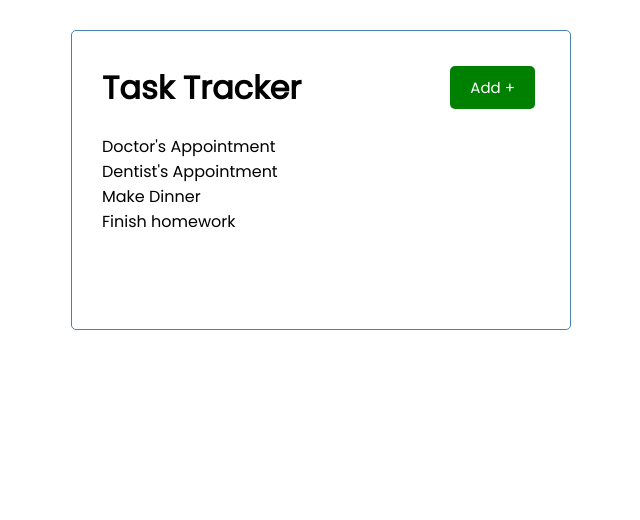
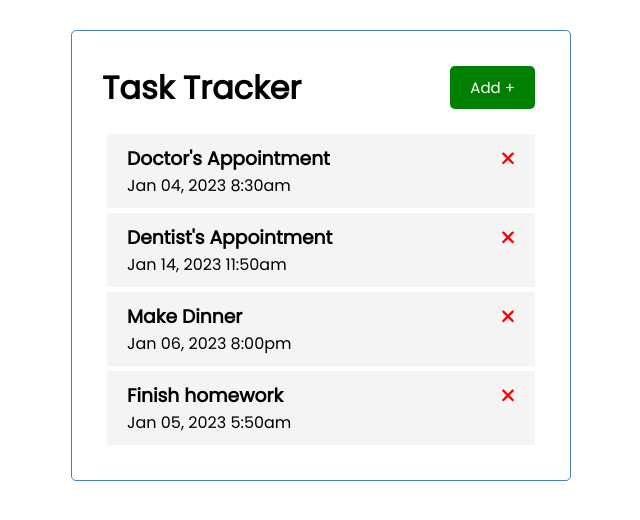
Before and after one commit to anniechakraborty/angularcrash_todolist, an Angular app: page / in a window 1280 px wide. Shown: the top 520 px of the page, without its empty margins (319-959 px from the left). Built offline with nearby package versions, Linux system fonts and the light colour scheme.

Commit message:
task item created to customize and display details of each task. the basic structure is done

```diff
--- a/package.json
+++ b/package.json
@@ -18,6 +18,11 @@
     "@angular/platform-browser": "^15.0.0",
     "@angular/platform-browser-dynamic": "^15.0.0",
     "@angular/router": "^15.0.0",
+    "@fortawesome/angular-fontawesome": "^0.12.0",
+    "@fortawesome/fontawesome-svg-core": "^6.2.0",
+    "@fortawesome/free-brands-svg-icons": "^6.2.0",
+    "@fortawesome/free-regular-svg-icons": "^6.2.0",
+    "@fortawesome/free-solid-svg-icons": "^6.2.0",
     "rxjs": "~7.5.0",
     "tslib": "^2.3.0",
     "zone.js": "~0.12.0"
--- /dev/null
+++ b/src/app/components/task-item/task-item.component.css
@@ -0,0 +1,16 @@
+.task {
+    background: #f4f4f4;
+    margin: 5px;
+    padding: 10px 20px;
+    cursor: pointer;
+  }
+
+  .task.reminder {
+    border-left: 5px solid green;
+  }
+
+  .task h3 {
+    display: flex;
+    align-items: center;
+    justify-content: space-between;
+  }
--- /dev/null
+++ b/src/app/components/task-item/task-item.component.html
@@ -0,0 +1,10 @@
+<div class="task">
+    <h3>
+        {{ task.text }}
+        <fa-icon [icon]="faTimes" [ngStyle]="{'color' : 'red'}"></fa-icon>
+    </h3>
+    <p>
+        {{task.day}}
+    </p>
+
+</div>
--- /dev/null
+++ b/src/app/components/task-item/task-item.component.ts
@@ -0,0 +1,13 @@
+import { Component, Input } from '@angular/core';
+import { Task } from 'src/app/Tasks';
+import { faTimes } from '@fortawesome/free-solid-svg-icons';
+
+@Component({
+  selector: 'app-task-item',
+  templateUrl: './task-item.component.html',
+  styleUrls: ['./task-item.component.css']
+})
+export class TaskItemComponent {
+  @Input() task : Task;
+  faTimes = faTimes;
+}
--- a/src/app/components/tasks/tasks.component.html
+++ b/src/app/components/tasks/tasks.component.html
@@ -1,3 +1,10 @@
-<p *ngFor="let count of tasks">
-    {{ count.text }}
-</p>
+<app-task-item
+*ngFor="let count of tasks"
+[task] = "count">
+</app-task-item>
+<!-- here task is a property defined in task-item component. we are passing the data stored in
+    count (all task objects) to task item component because we need
+    a. more modularity component wise
+    b. task item will reflect all the tasks separately
+    we will now design task item template to reflect the data of every individual task
+-->
```
Also changed, not shown: src/app/app.module.ts (+6 -2 lines), 2 other files (tests, documents, lock files or other folders).
